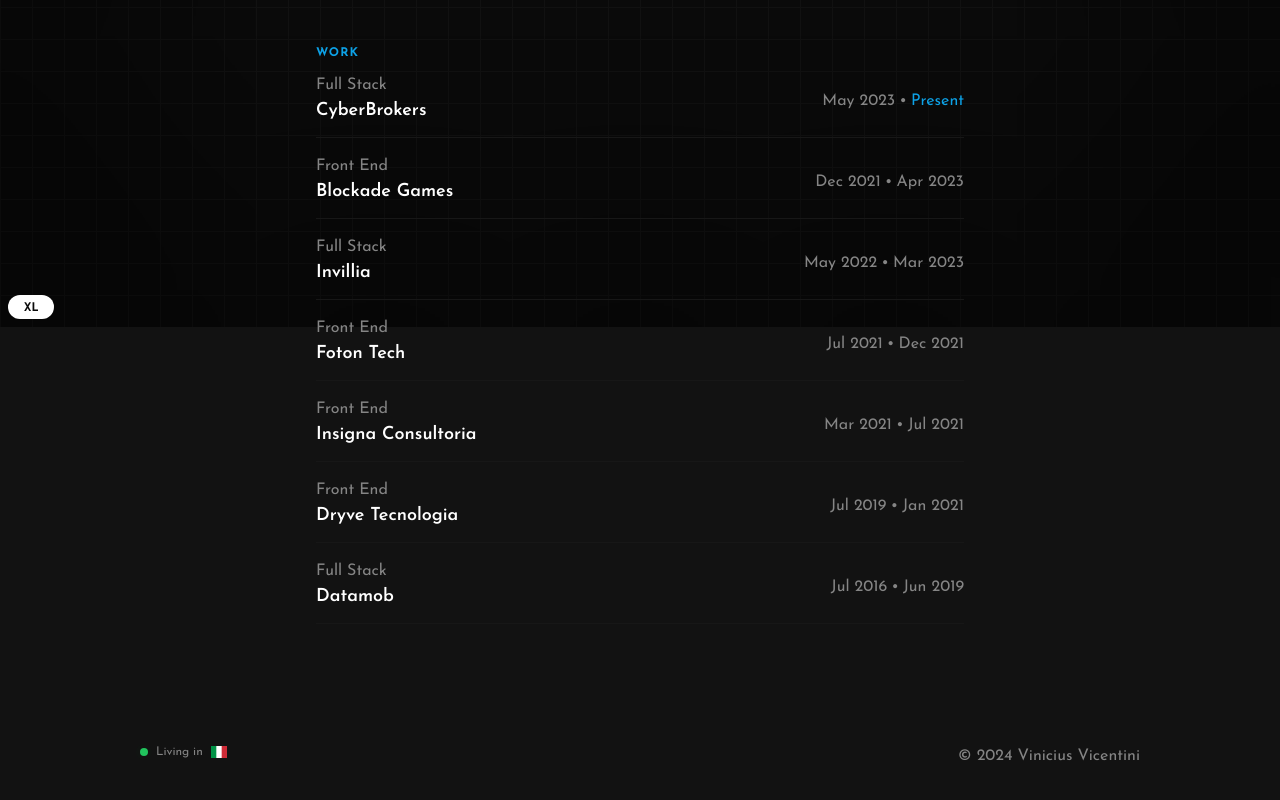
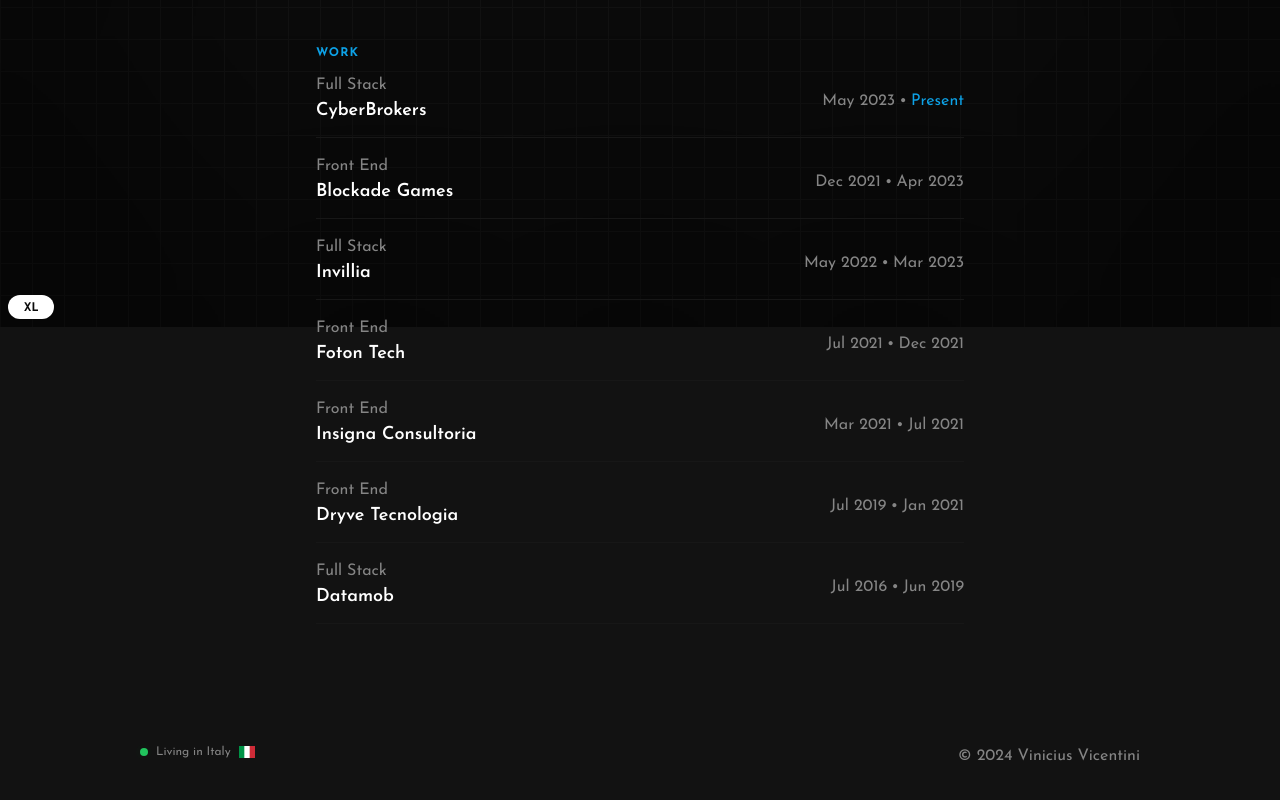
Before and after one commit to vinihvc/viniciusvicentini.com, a Next.js app: page / in a window 1280 px wide. Shown: the part 473-1273 px from the top of the page. Built offline with nearby package versions, Linux system fonts and the light colour scheme; no server answers.

Commit message:
updating country

```diff
--- a/components/layout/footer/footer.tsx
+++ b/components/layout/footer/footer.tsx
@@ -1,12 +1,18 @@
+import React from 'react'
+
 import { ItFlag } from '@/components/flags/it'
+import { TRAVElING_COUNTRIES } from '@/constants/traveling'
+import { cn } from '@/utils/cn'
 
 interface FooterProps extends React.HTMLAttributes<HTMLDivElement> {}
 
 export const Footer = (props: FooterProps) => {
   const { className, ...rest } = props
 
+  const livingCountry = TRAVElING_COUNTRIES.at(0)
+
   return (
-    <footer className="py-10 md:mt-20">
+    <footer className={cn('py-10 md:mt-20', className)} {...rest}>
       <div className="container flex justify-between text-muted">
         <span>
           <div className="flex items-center space-x-2">
@@ -15,9 +21,13 @@ export const Footer = (props: FooterProps) => {
               <span className="relative size-2 rounded-full bg-success" />
             </span>
 
-            <span className="text-xs">Living in</span>
+            {livingCountry && (
+              <>
+                <span className="text-xs">Living in {livingCountry.name}</span>
 
-            <ItFlag />
+                {React.createElement(livingCountry.flag)}
+              </>
+            )}
           </div>
         </span>
 
--- /dev/null
+++ b/constants/traveling.ts
@@ -0,0 +1,9 @@
+import { BrFlag } from '@/components/flags/br'
+import { IeFlag } from '@/components/flags/ie'
+import { ItFlag } from '@/components/flags/it'
+
+export const TRAVElING_COUNTRIES = [
+  { name: 'Italy', flag: ItFlag },
+  { name: 'Ireland', flag: IeFlag },
+  { name: 'Brazil', flag: BrFlag },
+]
```
Also changed, not shown: package.json (+6 -6 lines), 1 other file (tests, documents, lock files or other folders).
